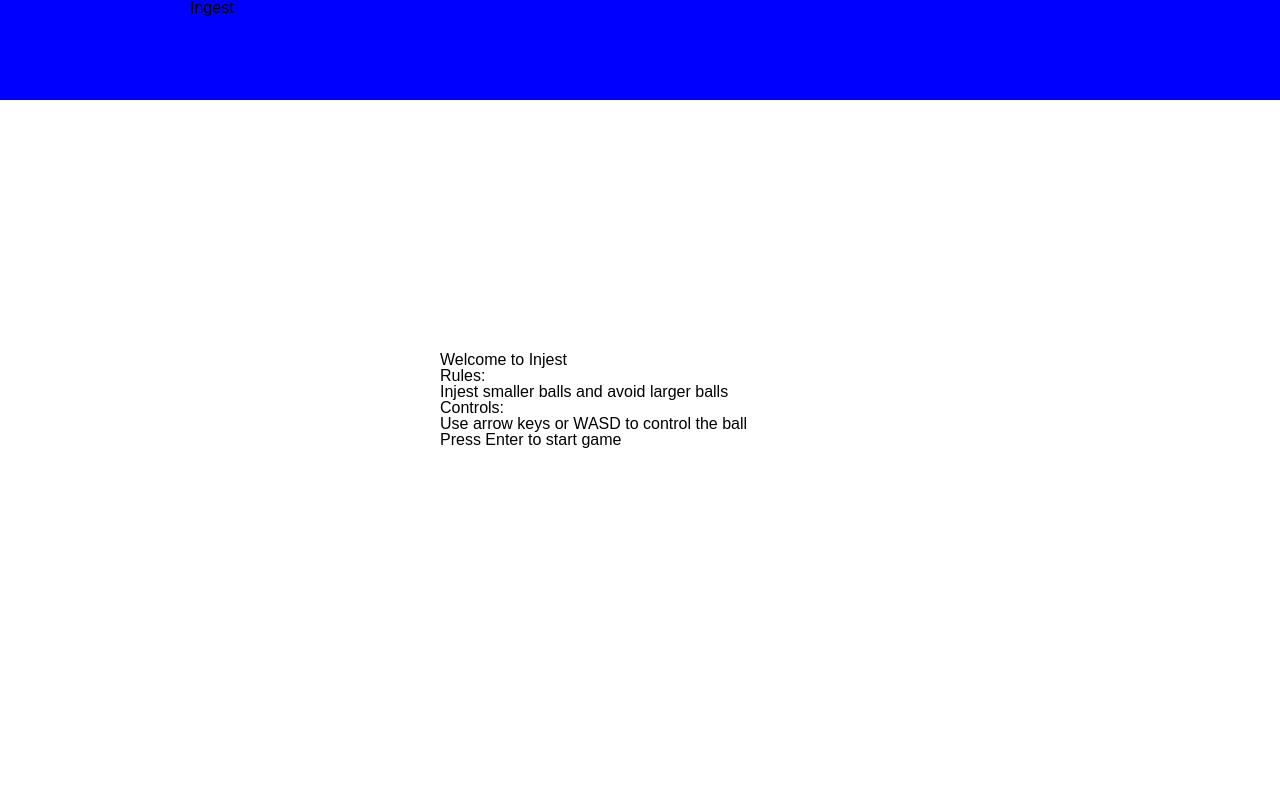
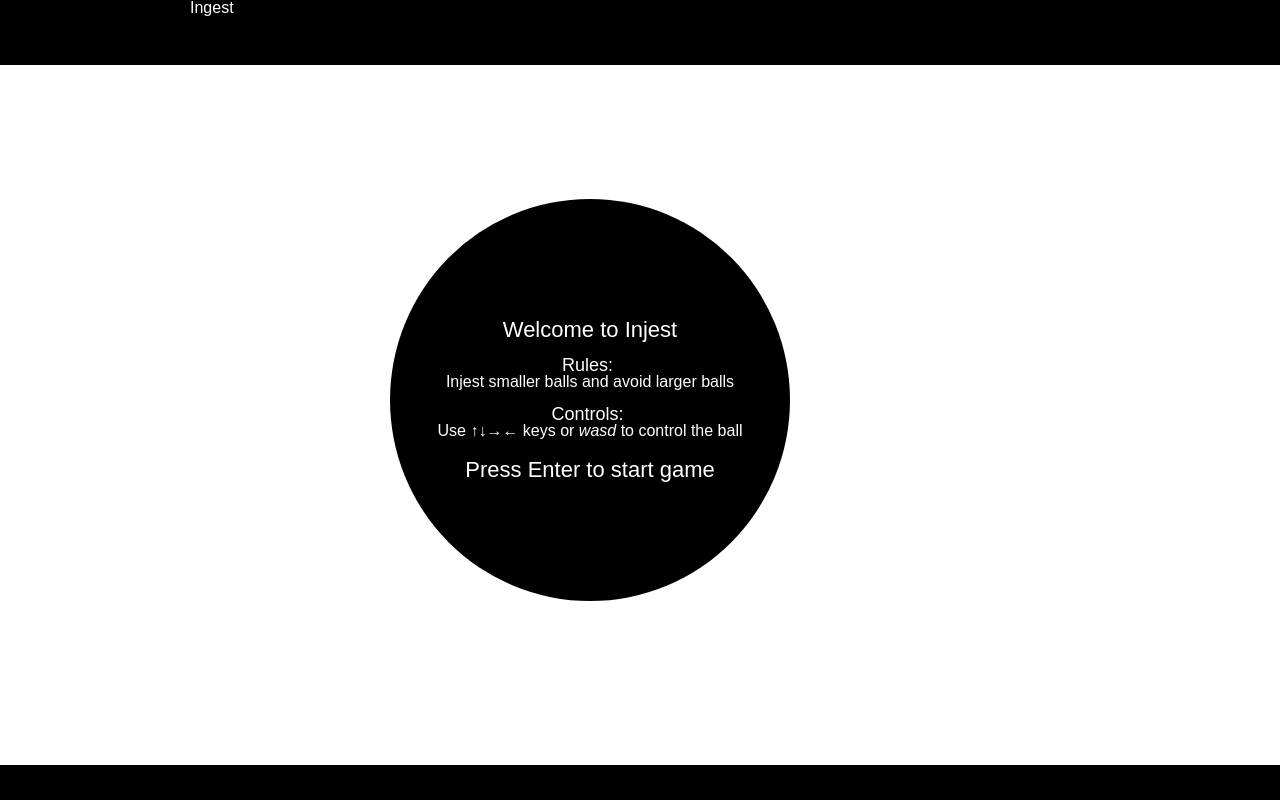
Before and after one commit to rush1818/ingest, a website built with webpack: page index.html in a window 1280 px wide. Built offline with nearby package versions, Linux system fonts and the light colour scheme.

Commit message:
styling header, footer, and modal

```diff
--- a/assets/style.css
+++ b/assets/style.css
@@ -51,9 +51,8 @@ img {
 }
 
 .header{
-  background: blue;
-  height: 100px;
-
+  background: black;
+  height: 65px;
 }
 
 .header-content{
@@ -62,9 +61,27 @@ img {
   font-size: 16px;
 }
 
+.header, .footer {
+  color: white;
+}
 
+.footer{
+  height: 35px;
+  background: black;
+}
+.footer-content{
+  width: 900px;
+  margin: 0 auto;
+  font-size: 16px;
+  padding-top: 5px;
+  box-sizing: border-box;
+  text-align: center;
+  display: none;
+}
 
-
+.footer-content.visible{
+  display: block;
+}
 
 .modal {
   display: none;
@@ -90,9 +107,29 @@ img {
   padding: 50px;
   margin-left: -250px;
   transform: translateY(-50%);
-  background: white;
-  border-radius: 5px;
+  background: black;
+  border-radius: 50%;
+  color: white;
+  text-align: center;
+
 }
+
+.intro-modal-content{
+  padding: 120px 0;
+  box-sizing: border-box;
+}
+
+.intro-modal-content h1 {
+  font-size: 22px;
+}
+.intro-modal-content h2 {
+  font-size: 18px;
+  padding: 15px 5px 0 0;
+}
+.intro-modal-content h1:last-child{
+  padding-top: 20px;
+}
+
 .modal-close {
   position: absolute;
   top: 0;
--- a/index.html
+++ b/index.html
@@ -26,16 +26,16 @@
     <canvas class="canvas" id="canvas"></canvas>
 
     <section id="intro-modal" class="modal is-active">
-     <article class="modal-content">
+     <article class="modal-content intro-modal-content">
 
        <h1>Welcome to Injest</h1>
 
        <h2>Rules:</h2>
        <p>Injest smaller balls and avoid larger balls</p>
        <h2>Controls:</h2>
-       <p>Use arrow keys or WASD to control the ball</p>
+       <p>Use ↑↓→← keys or <i>wasd</i> to control the ball</p>
 
-       <p>Press Enter to start game</p>
+       <h1>Press Enter to start game</h1>
 
      </article>
     </section>
@@ -59,5 +59,12 @@
 
      </article>
     </section>
+
+    <footer class="footer">
+      <section class="footer-content">
+        <p>↑↓→← or <i>wasd</i> to control ball. Ingest small balls and avoid larger ones. </p>
+      </section>
+      </section>
+    </footer>
   </body>
 </html>
--- a/lib/main.js
+++ b/lib/main.js
@@ -43,7 +43,9 @@ document.addEventListener('DOMContentLoaded', ()=>{
 
 const gameControls = () => {
   $('.game-controls').addClass('visible');
+  $('.footer-content').addClass('visible');
   resetButton.click((e) => {
+    gameView.paused = true; //stops current game from running code in background
     hideModal();
     hideLevelModal();
     gameView = new GameView(ctx);
```
